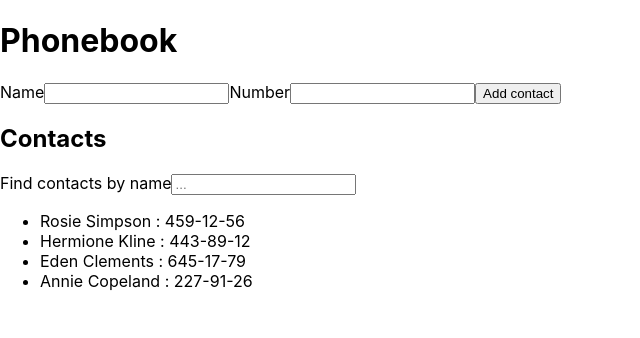
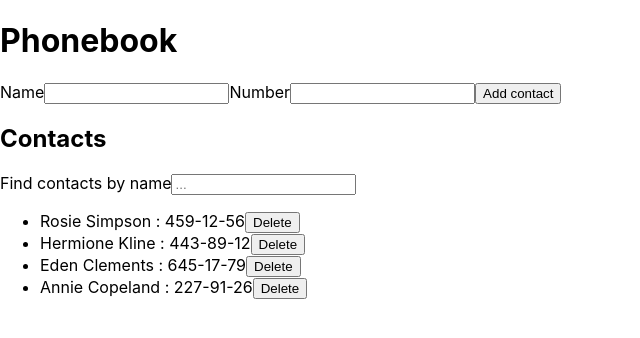
Before and after one commit to slavapravda/goit-react-hw-02-phonebook, a React (Create React App) app: page / in a window 1280 px wide. Shown: the top 338 px of the page, without its empty margins (0-640 px from the left). Built offline with nearby package versions, Linux system fonts and the light colour scheme.

Commit message:
add changes in tasks

```diff
--- a/src/components/App.jsx
+++ b/src/components/App.jsx
@@ -1,6 +1,8 @@
 import { Component } from 'react';
 // import { nanoid } from 'nanoid';
 import Form from './Phonebook/Form';
+import Filter from './Phonebook/Filter';
+import ContactList from './Phonebook/ContactList';
 
 export class App extends Component {
   state = {
@@ -14,24 +16,42 @@ export class App extends Component {
   };
 
   formSubmitHandler = data => {
+    // const {contacts} = this.state
+
     this.setState(prevState => ({
-      contacts: [data, ...prevState.contacts]
-    }))
+      contacts: [data, ...prevState.contacts],
+    }));
+  };
 
+  deleteContact = contactId => {
+    this.setState(prevState => ({
+      contacts: prevState.contacts.filter(contact => contact.id !== contactId),
+    }));
+  };
+
+  filterChange = event => {
+    const { value } = event.currentTarget;
+    this.setState({
+      filter: value,
+    });
+  };
+
+  filterState = () => {
+    const { contacts, filter } = this.state;
+    return contacts.filter(el =>
+      el.name.toLowerCase().includes(filter.toLowerCase())
+    );
   };
 
   render() {
+      const contacts = this.filterState()
     return (
       <div>
         <h1>Phonebook</h1>
         <Form onSubmit={this.formSubmitHandler} />
         <h2>Contacts</h2>
-        <label>Find contacts by name
-          <input type="text" name='filter' placeholder='...'/>
-        </label>
-        <ul>
-          {this.state.contacts.map(({id, name, number}) => <li key={id}>{name} : {number}</li>)}
-        </ul>
+        <Filter onChange={this.filterChange}/>
+        <ContactList contacts={contacts} deleteContact={this.deleteContact}/>
       </div>
     );
   }
--- /dev/null
+++ b/src/components/Phonebook/ContactList.jsx
@@ -0,0 +1,20 @@
+const ContactList = ({ contacts, deleteContact }) => {
+  return (
+    <ul>
+          {contacts.map(({ id, name, number }) => (
+            <li key={id}>
+              {name} : {number}
+              <button
+                key={id}
+                onClick={() => deleteContact(id)}
+                type="button"
+              >
+                Delete
+              </button>
+            </li>
+          ))}
+        </ul>
+  )
+};
+
+export default ContactList;
--- /dev/null
+++ b/src/components/Phonebook/Filter.jsx
@@ -0,0 +1,12 @@
+const Filter = ({onChange}) => {
+  return (
+    <>
+      <label>
+        Find contacts by name
+        <input type="text" name="filter" placeholder="..." onChange={onChange}/>
+      </label>
+    </>
+  );
+};
+
+export default Filter;
--- a/src/components/Phonebook/Form.jsx
+++ b/src/components/Phonebook/Form.jsx
@@ -19,7 +19,6 @@ class Form extends Component {
 
   handleSubmit = event => {
     event.preventDefault();
-    console.log(this.state);
     this.props.onSubmit(this.state);
     this.reset();
   };
```
